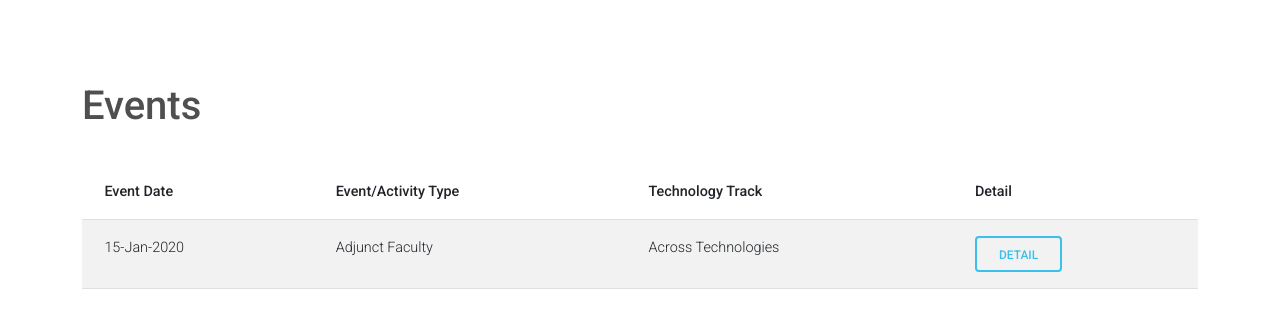
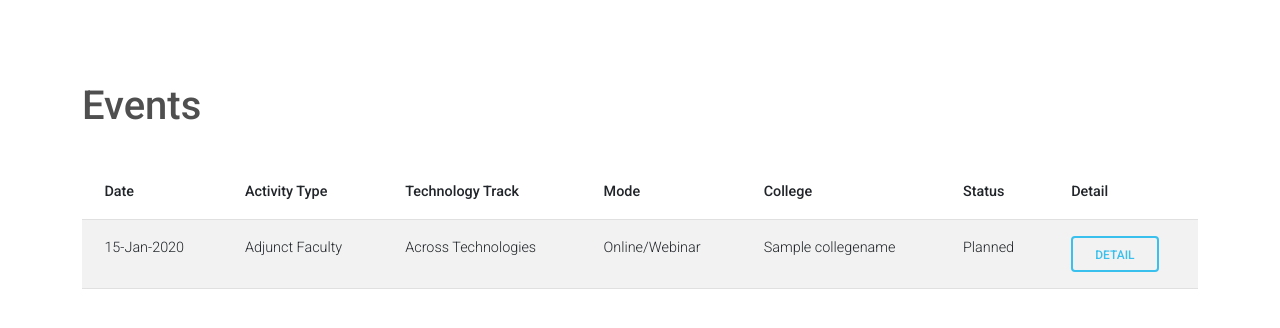
Before and after one commit to 18praneeth/event-management-ibm, a Django app: page / in a window 1280 px wide. Shown: the part 193-521 px from the top of the page. Run offline with Django 3.2, Linux system fonts and the light colour scheme; a user stored in the database is signed in; tables that the repository leaves empty hold one stand-in row (values such as "Sample post"); some libraries are stand-ins or nearby versions.

Commit message:
event dashboard,report updated

```diff
--- a/event/models.py
+++ b/event/models.py
@@ -5,10 +5,10 @@ from .choice import *
 
 
 class CollegeName(models.Model):
-    college_name = models.CharField(max_length=500,null=True, blank=True)
-    college_city = models.CharField(max_length=500,null=True, blank=True)
-    college_state=models.CharField(max_length=500, null=True, blank=True)
-    college_region=models.CharField(max_length=500, choices=REGION_OPTION, null=True, blank=True)
+    college_name = models.CharField(max_length=500,null=True, blank=True )
+    college_city = models.CharField(max_length=500,null=True, blank=True,verbose_name='City')
+    college_state=models.CharField(max_length=500, null=True, blank=True,verbose_name='State')
+    college_region=models.CharField(max_length=500, choices=REGION_OPTION, null=True, blank=True,verbose_name='Region')
 
 
     def __str__(self):
@@ -19,11 +19,11 @@ class CollegeName(models.Model):
 class SMEProfile(models.Model):
     user = models.OneToOneField(User, on_delete=models.CASCADE)
     ambassodor = models.CharField(max_length=500, choices=BOOLEAN_OPTION, blank=True)
-    sme_name=models.CharField(max_length=100,null=True, blank=True)
-    sme_notes_id=models.CharField(max_length=100, verbose_name='SME Notes ID',null=True, blank=True)
-    sme_manager_notes_id=models.CharField(max_length=100 , verbose_name='SME Manager Notes ID',null=True, blank=True)
-    sme_bu = models.CharField(max_length=500, choices=BU_OPTION, null=True, blank=True,verbose_name='SME BU')
-    sme_location = models.CharField(max_length=500, null=True, blank=True, verbose_name='SME Location')
+    sme_name=models.CharField(max_length=100,null=True, blank=True,verbose_name='Name')
+    sme_notes_id=models.CharField(max_length=100, verbose_name='Notes ID',null=True, blank=True)
+    sme_manager_notes_id=models.CharField(max_length=100 , verbose_name=' Manager Notes ID',null=True, blank=True)
+    sme_bu = models.CharField(max_length=500, choices=BU_OPTION, null=True, blank=True,verbose_name='BU')
+    sme_location = models.CharField(max_length=500, null=True, blank=True, verbose_name='Location')
 
 
     def __str__(self):
@@ -32,12 +32,12 @@ class SMEProfile(models.Model):
 
 class Event(models.Model):
     date = models.DateField(blank=True, null=True)
-    event_activity_type = models.CharField(max_length=500, choices=EVENT_OPTION, null=True, blank=True)
+    event_activity_type = models.CharField(max_length=500, choices=EVENT_OPTION, null=True, blank=True,verbose_name='Activity Type')
     technology_tracks = models.CharField(max_length=500, choices=TRACKS_OPTION, null=True, blank=True, verbose_name='Technology Tracks')
-    event_activity_mode = models.CharField(max_length=500, choices=EVENT_MODE_OPTION, null=True, blank=True)
+    event_activity_mode = models.CharField(max_length=500, choices=EVENT_MODE_OPTION, null=True, blank=True,verbose_name='Activity Mode')
     organised_by = models.CharField(max_length=500, choices=ORGANISED_OPTION, null=True, blank=True)
     session_topic_name = models.CharField(max_length=100, blank=True, null=True)
-    session_duration = models.CharField(max_length=500, choices=SESSION_OPTION, null=True, blank=True, help_text='Session Duration in hours.')
+    session_duration = models.CharField(max_length=500, choices=SESSION_OPTION, null=True, blank=True,verbose_name='Duration', help_text='Session Duration in hours.')
     number_of_attendees = models.IntegerField(default=0, null=True, blank=True)
     institution_name = models.ForeignKey(CollegeName, blank=True, null=True, on_delete=models.SET_NULL)
     sme = models.ForeignKey(SMEProfile, null=True, blank=True, on_delete=models.SET_NULL, verbose_name='SME')
--- a/templates/table.html
+++ b/templates/table.html
@@ -8,12 +8,12 @@
         <thead>
             <tr>
 
-                <th>Event Date</th>
-                <th>Event/Activity Type</th>
+                <th>Date</th>
+                <th>Activity Type</th>
                 <th>Technology Track</th>
-                {% comment %} eventmode
-                college
-                status {% endcomment %}
+                <th>Mode</th>
+                <th>College</th>
+                <th>Status</th>
                 <th>Detail</th>
             </tr>
         </thead>
@@ -24,6 +24,9 @@
                 <td>{{entry.date | date:"d"}}-{{entry.date | date:"M"}}-{{entry.date | date:"Y"}}</td>
                 <td>{{entry.event_activity_type}}</td>
                 <td>{{entry.technology_tracks}}</td>
+                <td>{{entry.event_activity_mode}}</td>
+                <td>{{entry.institution_name.college_name}}
+                <td>{{entry.status}}
                 <td><a href="{% url 'event-detail' event_id=entry.id %}" class="btn btn-outline-info" >Detail</a></td>
             </tr>
         {% endfor %}
--- a/user/views.py
+++ b/user/views.py
@@ -15,7 +15,7 @@ def user_logout(request):
 
 
 def csv_export(request):
-    qs = Event.objects.all().values('id','event_activity_type','technology_tracks','event_activity_mode','organised_by','session_topic_name','session_duration','number_of_attendees','institution_name__college_name', 'institution_name__college_city','institution_name__college_state','institution_name__college_region','sme_name','ambassodor','sme_notes_id','sme_manager_notes_id','sme_bu','ur_spoc','link','status','college_category','publish')
+    qs = Event.objects.all().values('id','event_activity_type','technology_tracks','event_activity_mode','organised_by','session_topic_name','session_duration','number_of_attendees','institution_name__college_name', 'institution_name__college_city','institution_name__college_state','institution_name__college_region','sme_name','sme_notes_id','sme_manager_notes_id','sme_bu','ur_spoc','link','status','college_category')
     return render_to_csv_response(qs,
     filename='Report',
     field_header_map={
@@ -32,7 +32,6 @@ def csv_export(request):
         'institution_name__college_state':'College State',
         'institution_name__college_region':'College Region',
         'sme_name':'SME Name',
-        'ambassodor':'Ambassodor',
         'sme_notes_id':'SME Notes ID',
         'sme_manager_notes_id':'SME Manager Notes ID',
         'sme_bu':'SME BU',
@@ -40,7 +39,6 @@ def csv_export(request):
         'link':'Link',
         'status':'Status',
         'college_category':'College Category',
-        'publish':'Publish'
 
     }
     )
```
